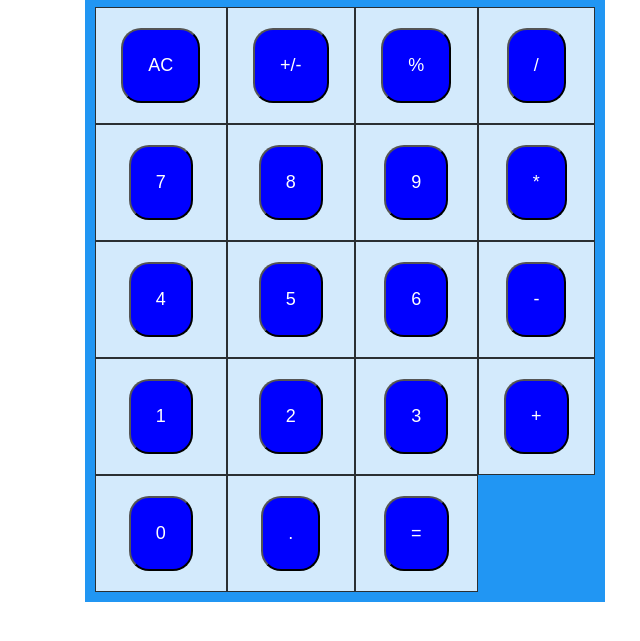
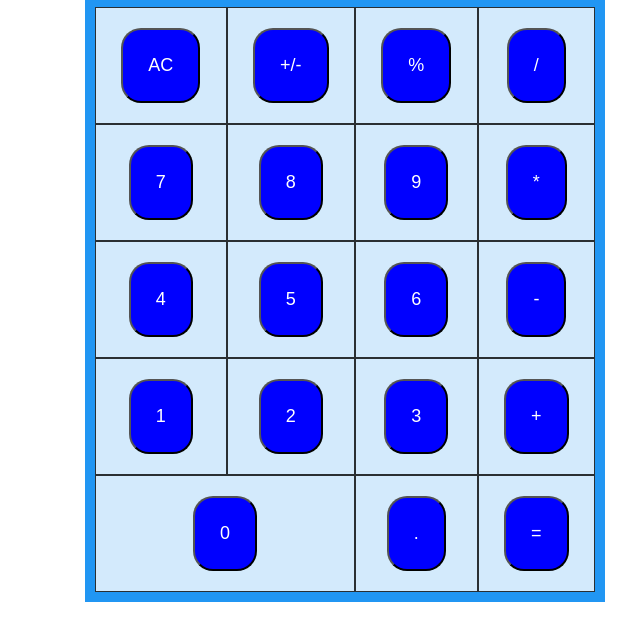
Before and after one commit to aliabdellatif0/Calculator, a plain HTML site: page index.html in a window 1280 px wide. Shown: the part 147-788 px from the top of the page, without its empty margins (123-763 px from the left). Drawn offline with Linux system fonts and the light colour scheme.

Commit message:
made 0 span 2

```diff
--- a/index.html
+++ b/index.html
@@ -36,7 +36,7 @@
         <div class="grid-item"><button>2</button></div>
         <div class="grid-item"><button>3</button></div>
         <div class="grid-item"><button>+</button></div>
-        <div class="grid-item"><button>0</button></div>
+        <div class="grid-item grid-item-special"><button>0</button></div>
         <div class="grid-item"><button>.</button></div>
         <div class="grid-item"><button>=</button></div>
     </div>
--- a/main.scss
+++ b/main.scss
@@ -38,3 +38,8 @@
       position: relative;
       left: 200px
   }
+
+  .grid-item-special{
+    grid-column: span 2;
+
+  }
```
Also changed, not shown: main.css.
